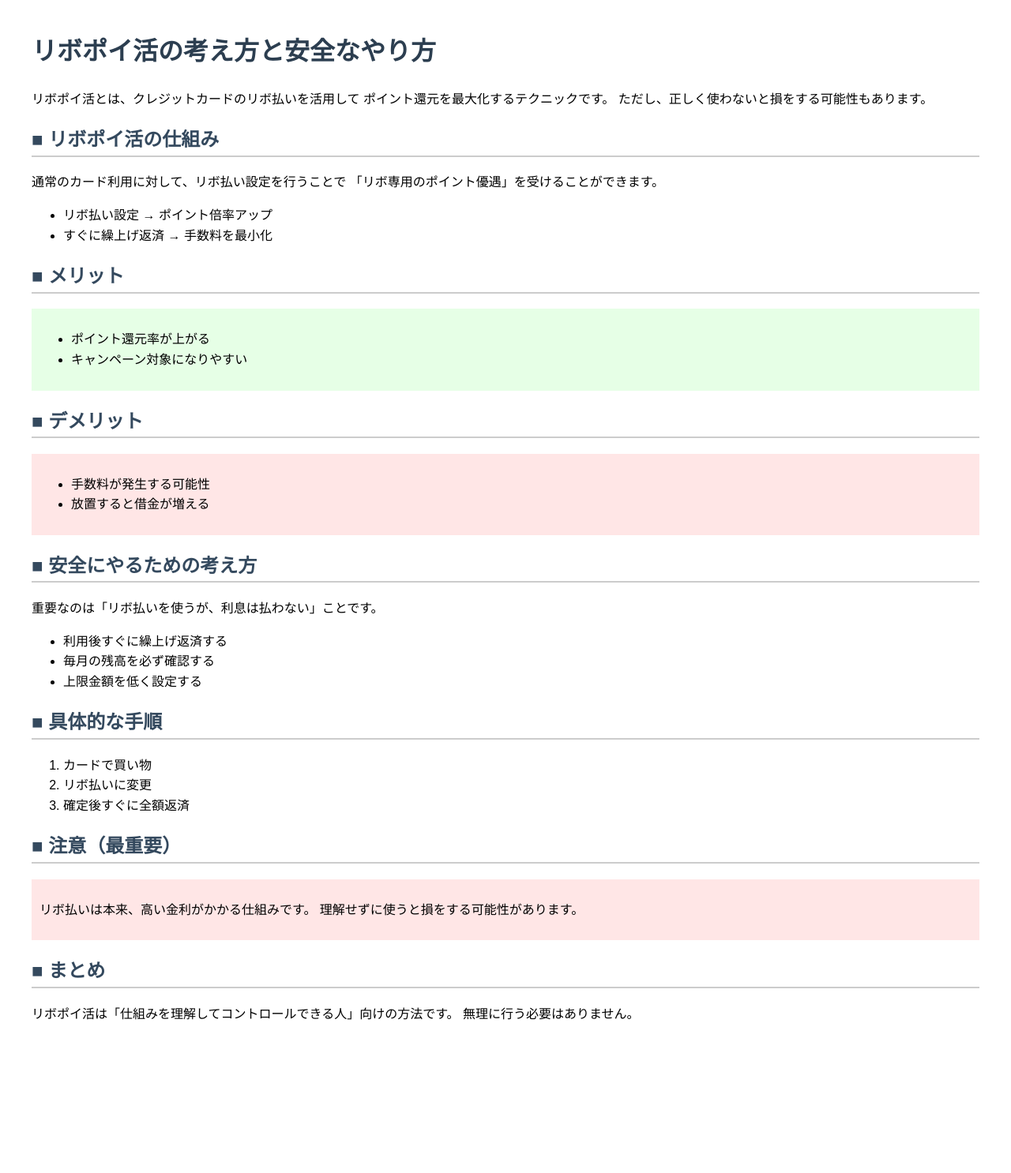
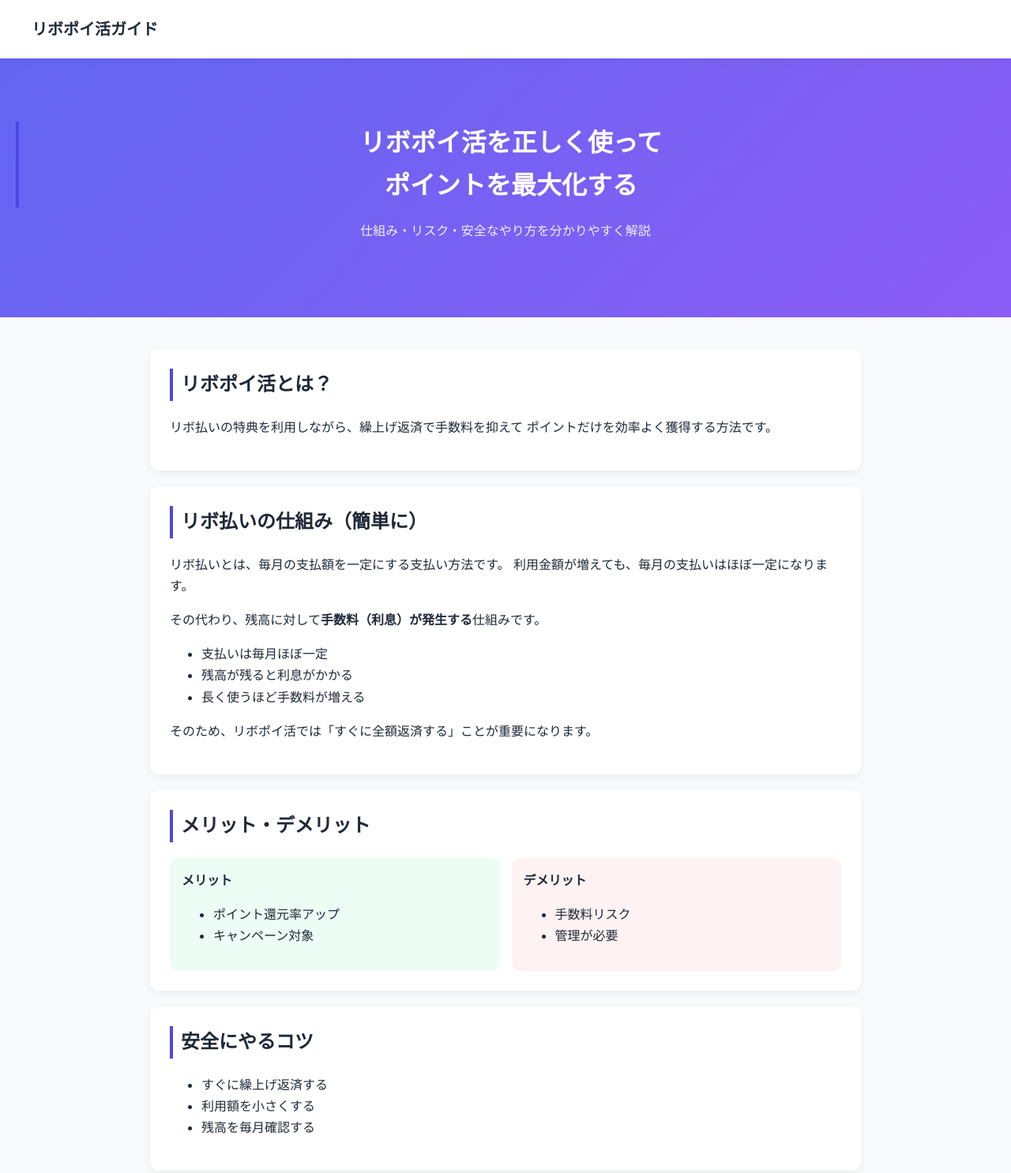
Before and after one commit to nzue1/revolving-payments, a plain HTML site: page index.html in a window 1280 px wide. Shown: the top 1486 px of the page at 79% size. Before the commit the page ends 1337 px from the top, so only its background shows below. Drawn offline with Linux system fonts and the light colour scheme.

Commit message:
Add files via upload

```diff
--- a/index.html
+++ b/index.html
@@ -2,83 +2,255 @@
 <html lang="ja">
 <head>
 <meta charset="UTF-8">
-  <title>リボポイ活の完全ガイド</title>
+<meta name="viewport" content="width=device-width, initial-scale=1.0">
+<title>リボポイ活ガイド</title>
+
 <style>
-    body { font-family: sans-serif; line-height: 1.6; margin: 40px; }
-    h1 { color: #2c3e50; }
-    h2 { color: #34495e; border-bottom: 2px solid #ccc; }
-    .warning { background: #ffe6e6; padding: 10px; }
-    .good { background: #e6ffe6; padding: 10px; }
+:root {
+  --main: #4f46e5;
+  --bg: #f9fafb;
+  --text: #1f2937;
+}
+
+body {
+  margin: 0;
+  font-family: -apple-system, BlinkMacSystemFont, "Segoe UI", sans-serif;
+  background: var(--bg);
+  color: var(--text);
+  line-height: 1.7;
+}
+
+/* ヘッダー */
+header {
+  background: white;
+  padding: 20px 40px;
+  box-shadow: 0 2px 10px rgba(0,0,0,0.05);
+  position: sticky;
+  top: 0;
+}
+
+header h1 {
+  margin: 0;
+  font-size: 20px;
+}
+
+/* ヒーロー */
+.hero {
+  padding: 80px 20px;
+  text-align: center;
+  background: linear-gradient(135deg, #6366f1, #8b5cf6);
+  color: white;
+}
+
+.hero h2 {
+  font-size: 32px;
+  margin-bottom: 10px;
+}
+
+.hero p {
+  opacity: 0.9;
+}
+
+/* コンテナ */
+.container {
+  max-width: 900px;
+  margin: 40px auto;
+  padding: 0 20px;
+}
+
+/* カード */
+.card {
+  background: white;
+  padding: 25px;
+  margin-bottom: 20px;
+  border-radius: 12px;
+  box-shadow: 0 4px 12px rgba(0,0,0,0.05);
+}
+
+/* 見出し */
+h2 {
+  margin-top: 0;
+  border-left: 4px solid var(--main);
+  padding-left: 10px;
+}
+
+/* グリッド */
+.grid {
+  display: grid;
+  grid-template-columns: 1fr 1fr;
+  gap: 15px;
+}
+
+.good {
+  background: #ecfdf5;
+  padding: 15px;
+  border-radius: 10px;
+}
+
+.bad {
+  background: #fef2f2;
+  padding: 15px;
+  border-radius: 10px;
+}
+
+/* 手順 */
+.steps li {
+  margin-bottom: 10px;
+}
+
+/* 注意 */
+.warning {
+  background: #fff7ed;
+  padding: 15px;
+  border-radius: 10px;
+  border-left: 5px solid orange;
+}
+
+/* =========================
+   スマホ最適化
+========================= */
+@media (max-width: 768px) {
+
+  body {
+    font-size: 14px;
+  }
+
+  header {
+    padding: 12px 15px;
+  }
+
+  header h1 {
+    font-size: 16px;
+  }
+
+  .hero {
+    padding: 50px 15px;
+  }
+
+  .hero h2 {
+    font-size: 22px;
+    line-height: 1.4;
+  }
+
+  .hero p {
+    font-size: 14px;
+  }
+
+  .container {
+    padding: 15px;
+    margin: 20px auto;
+  }
+
+  .card {
+    padding: 16px;
+    margin-bottom: 15px;
+    border-radius: 10px;
+  }
+
+  h2 {
+    font-size: 18px;
+    padding-left: 8px;
+  }
+
+  .grid {
+    grid-template-columns: 1fr;
+    gap: 10px;
+  }
+
+  p {
+    margin-bottom: 12px;
+  }
+
+}
 </style>
 </head>
+
 <body>
 
-<h1>リボポイ活の考え方と安全なやり方</h1>
+<header>
+  <h1>リボポイ活ガイド</h1>
+</header>
 
+<section class="hero">
+  <h2>リボポイ活を正しく使って<br>ポイントを最大化する</h2>
+  <p>仕組み・リスク・安全なやり方を分かりやすく解説</p>
+</section>
+
+<div class="container">
+
+  <div class="card">
+    <h2>リボポイ活とは？</h2>
     <p>
-リボポイ活とは、クレジットカードのリボ払いを活用して
-ポイント還元を最大化するテクニックです。
-ただし、正しく使わないと損をする可能性もあります。
+      リボ払いの特典を利用しながら、繰上げ返済で手数料を抑えて
+      ポイントだけを効率よく獲得する方法です。
     </p>
+  </div>
 
-<h2>■ リボポイ活の仕組み</h2>
+  <div class="card">
+    <h2>リボ払いの仕組み（簡単に）</h2>
     <p>
-通常のカード利用に対して、リボ払い設定を行うことで
-「リボ専用のポイント優遇」を受けることができます。
+      リボ払いとは、毎月の支払額を一定にする支払い方法です。
+      利用金額が増えても、毎月の支払いはほぼ一定になります。
     </p>
+    <p>
+      その代わり、残高に対して<strong>手数料（利息）が発生する</strong>仕組みです。
+    </p>
+    <ul>
+      <li>支払いは毎月ほぼ一定</li>
+      <li>残高が残ると利息がかかる</li>
+      <li>長く使うほど手数料が増える</li>
+    </ul>
+    <p>
+      そのため、リボポイ活では「すぐに全額返済する」ことが重要になります。
+    </p>
+  </div>
 
+  <div class="card">
+    <h2>メリット・デメリット</h2>
+    <div class="grid">
+      <div class="good">
+        <strong>メリット</strong>
         <ul>
-  <li>リボ払い設定 → ポイント倍率アップ</li>
-  <li>すぐに繰上げ返済 → 手数料を最小化</li>
+          <li>ポイント還元率アップ</li>
+          <li>キャンペーン対象</li>
         </ul>
+      </div>
+      <div class="bad">
+        <strong>デメリット</strong>
+        <ul>
+          <li>手数料リスク</li>
+          <li>管理が必要</li>
+        </ul>
+      </div>
+    </div>
+  </div>
 
-<h2>■ メリット</h2>
-<div class="good">
+  <div class="card">
+    <h2>安全にやるコツ</h2>
     <ul>
-  <li>ポイント還元率が上がる</li>
-  <li>キャンペーン対象になりやすい</li>
+      <li>すぐに繰上げ返済する</li>
+      <li>利用額を小さくする</li>
+      <li>残高を毎月確認する</li>
     </ul>
   </div>
 
-<h2>■ デメリット</h2>
-<div class="warning">
-<ul>
-  <li>手数料が発生する可能性</li>
-  <li>放置すると借金が増える</li>
-</ul>
-</div>
-
-<h2>■ 安全にやるための考え方</h2>
-<p>
-重要なのは「リボ払いを使うが、利息は払わない」ことです。
-</p>
-
-<ul>
-  <li>利用後すぐに繰上げ返済する</li>
-  <li>毎月の残高を必ず確認する</li>
-  <li>上限金額を低く設定する</li>
-</ul>
-
-<h2>■ 具体的な手順</h2>
-<ol>
+  <div class="card">
+    <h2>やり方（3ステップ）</h2>
+    <ol class="steps">
       <li>カードで買い物</li>
       <li>リボ払いに変更</li>
       <li>確定後すぐに全額返済</li>
     </ol>
+  </div>
 
-<h2>■ 注意（最重要）</h2>
-<div class="warning">
+  <div class="card warning">
+    <h2>重要な注意点</h2>
     <p>
-リボ払いは本来、高い金利がかかる仕組みです。
-理解せずに使うと損をする可能性があります。
+      リボ払いは高金利です。理解せずに使うと損をする可能性があります。
     </p>
   </div>
 
-<h2>■ まとめ</h2>
-<p>
-リボポイ活は「仕組みを理解してコントロールできる人」向けの方法です。
-無理に行う必要はありません。
-</p>
+</div>
 
 </body>
 </html>
```
Lines whose indentation alone changed are shown as unchanged.
